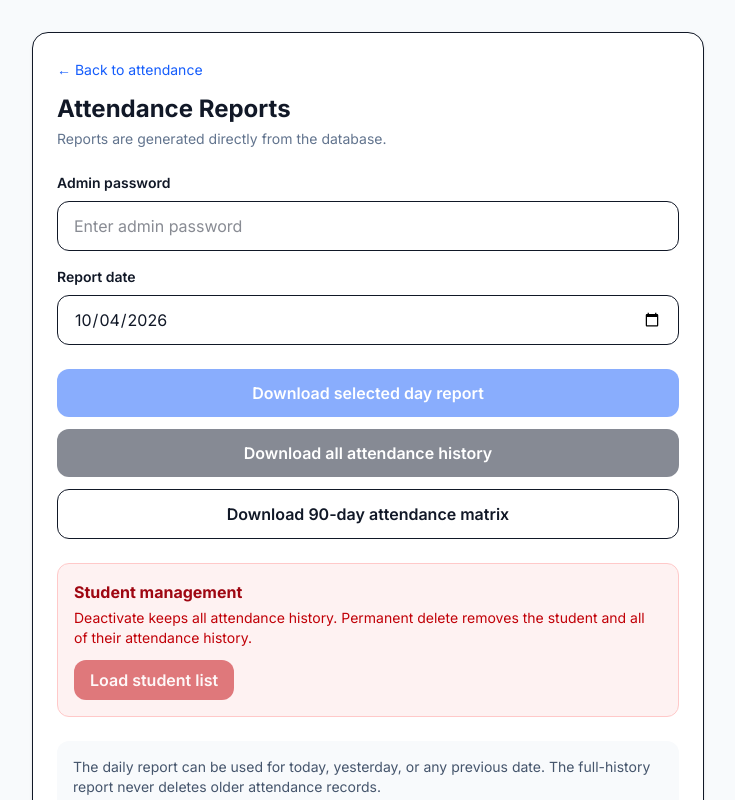
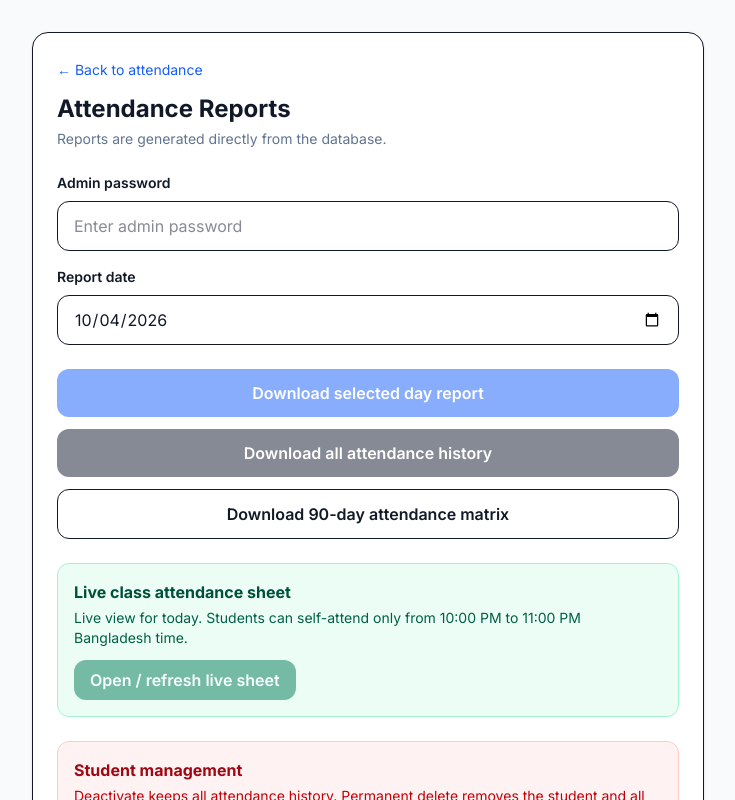
Before and after one commit to mdarifhasanbadsha/Globlearnedu, a Next.js app: page /cscaattaendance/admin in a window 1280 px wide. Shown: the top 800 px of the page, without its empty margins (272-1007 px from the left). Built offline with nearby package versions, Linux system fonts and the light colour scheme.

Commit message:
feature: add live class sheet and teacher manual attendance marking

```diff
--- a/src/app/(attendance)/cscaattaendance/admin/page.tsx
+++ b/src/app/(attendance)/cscaattaendance/admin/page.tsx
@@ -1,7 +1,7 @@
 "use client";
 import {useState} from "react";
 export default function AdminAttendance(){
- const [password,setPassword]=useState(""),[date,setDate]=useState(new Date().toISOString().slice(0,10)),[busy,setBusy]=useState(false),[error,setError]=useState(""),[students,setStudents]=useState<any[]>([]),[loadingStudents,setLoadingStudents]=useState(false);
+ const [password,setPassword]=useState(""),[date,setDate]=useState(new Date().toISOString().slice(0,10)),[busy,setBusy]=useState(false),[error,setError]=useState(""),[students,setStudents]=useState<any[]>([]),[loadingStudents,setLoadingStudents]=useState(false),[live,setLive]=useState<any>(null),[liveBusy,setLiveBusy]=useState(false);
  async function loadStudents(){
   setLoadingStudents(true);setError("");
   try{const r=await fetch("/api/attendance?action=students");const x=await r.json();if(!r.ok||!x.ok)throw new Error(x.message||"Could not load students.");setStudents(x.students||[])}
@@ -22,6 +22,19 @@ export default function AdminAttendance(){
   try{const r=await fetch("/api/attendance",{method:"POST",headers:{"Content-Type":"application/json"},body:JSON.stringify({action:"deleteStudent",studentId:student.id,password})});const x=await r.json();if(!r.ok||!x.ok)throw new Error(x.message||"Could not delete student.");setStudents(v=>v.filter(s=>s.id!==student.id))}
   catch(e:any){setError(e.message||"Could not delete student.")}finally{setBusy(false)}
  }
+ async function loadLive(){
+  if(!password)return;
+  setLiveBusy(true);
+  try{const r=await fetch("/api/attendance?action=live&password="+encodeURIComponent(password),{cache:"no-store"});const x=await r.json();if(!r.ok||!x.ok)throw new Error(x.message||"Could not load live sheet.");setLive(x)}
+  catch(e:any){setError(e.message||"Could not load live sheet.")}finally{setLiveBusy(false)}
+ }
+ async function markLive(student:any){
+  if(!password)return;
+  if(!confirm(`Mark attendance for ${student.name}?`))return;
+  setLiveBusy(true);setError("");
+  try{const r=await fetch("/api/attendance",{method:"POST",headers:{"Content-Type":"application/json"},body:JSON.stringify({action:"manualAttend",studentId:student.id,password})});const x=await r.json();if(!r.ok||!x.ok)throw new Error(x.message||"Could not mark attendance.");await loadLive()}
+  catch(e:any){setError(e.message||"Could not mark attendance.")}finally{setLiveBusy(false)}
+ }
  async function download(type:string){
   setBusy(true);setError("");
   try{
@@ -40,6 +53,13 @@ export default function AdminAttendance(){
     <button disabled={busy||!password} onClick={()=>download("full")} className="rounded-xl bg-slate-900 px-4 py-3 font-semibold text-white disabled:opacity-50">Download all attendance history</button>
     <button disabled={busy||!password} onClick={()=>download("matrix")} className="rounded-xl border px-4 py-3 font-semibold">Download 90-day attendance matrix</button>
    </div>
+   <div className="mt-6 rounded-xl border border-emerald-200 bg-emerald-50 p-4">
+    <div className="flex flex-wrap items-center justify-between gap-3">
+      <div><h2 className="font-bold text-emerald-900">Live class attendance sheet</h2><p className="mt-1 text-sm text-emerald-800">Live view for today. Students can self-attend only from 10:00 PM to 11:00 PM Bangladesh time.</p></div>
+      <button onClick={loadLive} disabled={liveBusy||!password} className="rounded-xl bg-emerald-700 px-4 py-2 font-semibold text-white disabled:opacity-50">{liveBusy?"Refreshing...":"Open / refresh live sheet"}</button>
+    </div>
+    {live&&<div className="mt-4 overflow-x-auto rounded-xl border bg-white"><div className="flex items-center justify-between border-b p-3 text-sm"><b>{live.date} · Bangladesh time</b><span className={live.classOpen?"font-semibold text-emerald-700":"font-semibold text-slate-500"}>{live.classOpen?"CLASS OPEN · 10–11 PM":"CLASS CLOSED"}</span></div><table className="w-full text-sm"><thead className="bg-slate-100"><tr><th className="p-3 text-left">#</th><th className="p-3 text-left">Student</th><th className="p-3 text-left">Phone</th><th className="p-3 text-left">Status / Time</th><th className="p-3 text-left">Teacher</th></tr></thead><tbody>{live.students.map((s:any)=>{const rec=live.records.find((r:any)=>r.studentId===s.id);return <tr key={s.id} className="border-t"><td className="p-3">{s.serial}</td><td className="p-3 font-medium">{s.name}</td><td className="p-3 font-mono">{s.phoneMasked}</td><td className="p-3">{rec?<span className="font-semibold text-emerald-700">✓ Attended · {new Date(rec.attendanceAt).toLocaleTimeString("en-GB",{timeZone:"Asia/Dhaka",hour:"2-digit",minute:"2-digit"})}</span>:<span className="text-amber-700">Not attended</span>}</td><td className="p-3">{rec?"—":s.active?<button onClick={()=>markLive(s)} disabled={liveBusy} className="rounded-lg bg-blue-600 px-3 py-2 font-semibold text-white disabled:opacity-50">Mark attended</button>:<span className="text-slate-400">Inactive</span>}</td></tr>})}</tbody></table></div>}
+   </div>
    <div className="mt-6 rounded-xl border border-red-200 bg-red-50 p-4">
     <h2 className="font-bold text-red-800">Student management</h2>
     <p className="mt-1 text-sm text-red-700">Deactivate keeps all attendance history. Permanent delete removes the student and all of their attendance history.</p>
```
